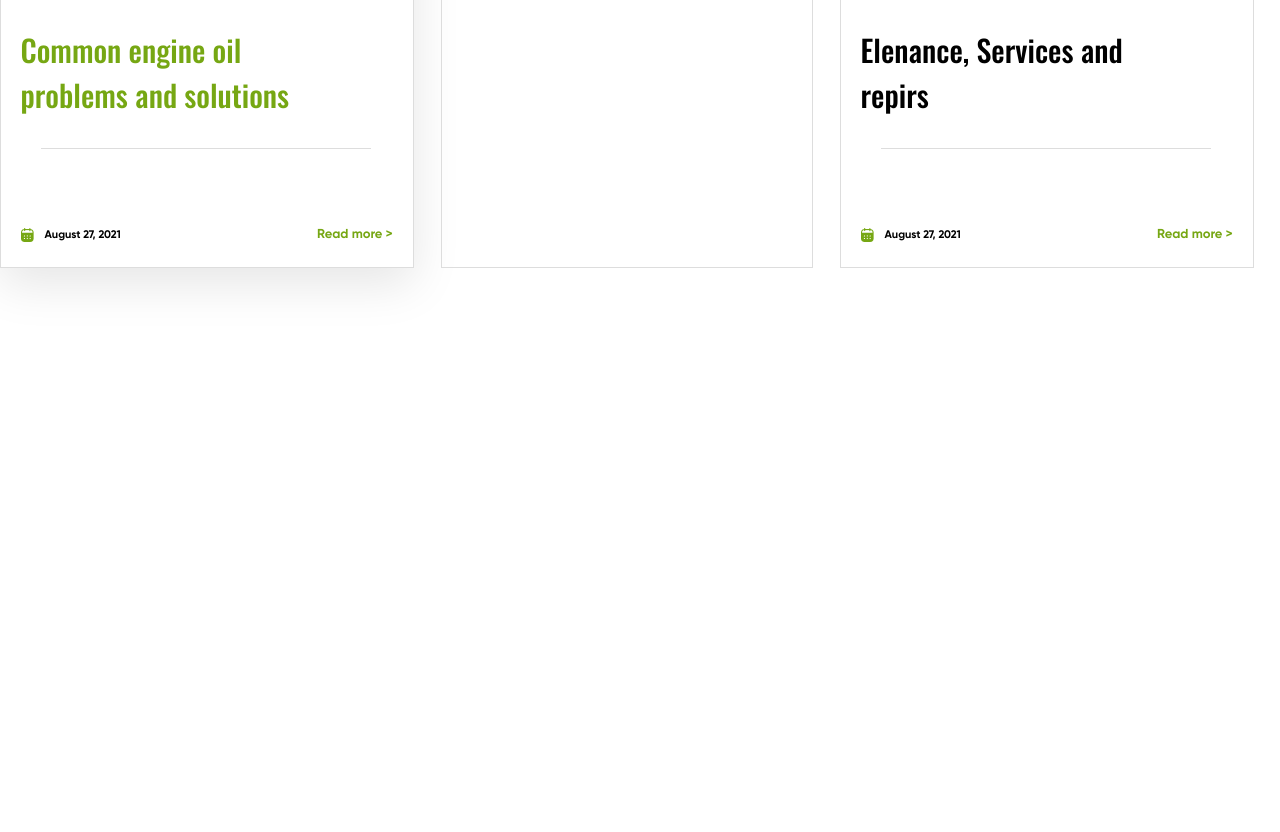
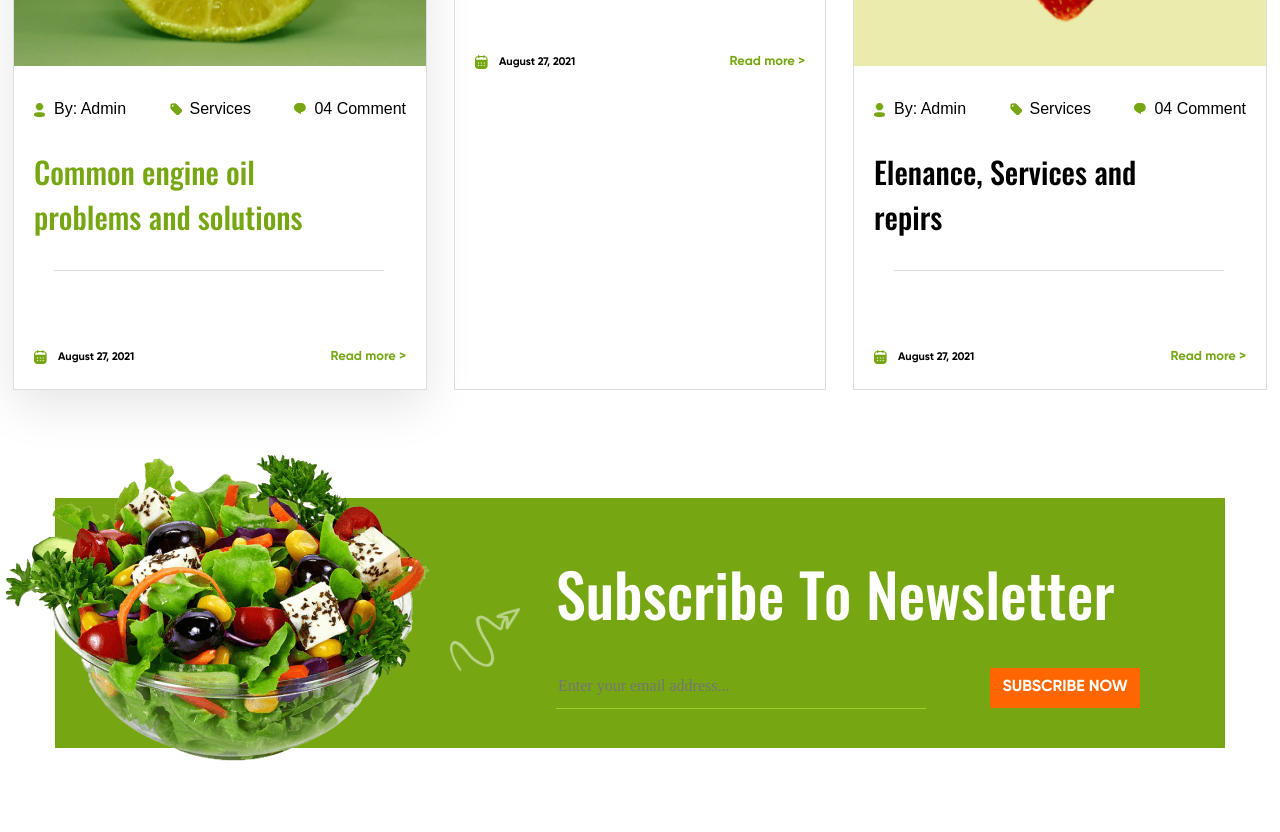
Before and after one commit to JumaboyevJasurbek/orgamic, a plain HTML site: page index.html in a window 1280 px wide. Shown: the part 6425-7257 px from the top of the page. Before the commit the page ends 7093 px from the top, so only its background shows below. Drawn offline with Linux system fonts and the light colour scheme; files whose address does not match are found by name; a web font is replaced by a local one.

Commit message:
subscribe

```diff
--- a/index.html
+++ b/index.html
@@ -523,6 +523,19 @@
                 </ul>
               </div>
           </div>
+        </div><!--end of lates-->
+        <div class="subscribe">
+        <div class="container">
+          <div class="subscribe__bg">
+            <img class="subscribe__img" src="./images/subscribe-salat.png" alt="salad">
+            <h2 class="subscribe__heading">Subscribe To Newsletter</h2>
+          <form class="subscribe__form" action="https://echo.htmlacademy.ru">
+            <input class="subscribe__address" type="address" name="addres" placeholder="Enter your email address...">
+            <button class="subscribe__button">Subscribe Now</button>
+            <span class="subscribe__form-span"></span>
+          </form>
+          </div>
         </div>
+      </div>
       </body>
       </html>
--- a/sass/blocks/_block.scss
+++ b/sass/blocks/_block.scss
@@ -8,3 +8,4 @@
 @import "_products";
 @import "_testimonials";
 @import "_lates";
+@import "_subscribe";
--- a/sass/blocks/_lates.scss
+++ b/sass/blocks/_lates.scss
@@ -1,12 +1,17 @@
 .lates {
-    padding-bottom: 400px;
+    padding-bottom: 108px;
+    margin: 0 auto;
+    display: flex;
     &__heading {
         text-transform: uppercase;
         display: flex;
         justify-content: center;
-    }
-
-    &__blog {
+        color: #191D28;
+        font-family: 'Oswald';
+        font-style: normal;
+        font-weight: 600;
+        font-size: 60px;
+        line-height: 150%;
     }
 
     &__list {
@@ -15,11 +20,16 @@
         list-style: none;
         display: flex;
         justify-content: center;
+
     }
 
     &__item {
         margin-right: 27px;
         border: 1px solid #DDDDDD;
+
+        &:last-child {
+            margin-right: 0;
+        }
 
         &-active {
             border: 1px solid #DDDDDD;
@@ -97,7 +107,7 @@
 
         &:hover {
             color: #76A713;
-            // transition: all 0.3s ease;
+            transition: all 0.3s ease;
         }
 
     }
--- /dev/null
+++ b/sass/blocks/_subscribe.scss
@@ -0,0 +1,76 @@
+.subscribe {
+    &__bg {
+        height: 250px;
+        background-color: #76A713;
+        background-image: url(./../../images/subscribe-arrow.png);
+        background-repeat: no-repeat;
+        background-size: 70px;
+        background-position: 395px 110px;
+    }
+
+    &__img {
+        margin-top: -120px;
+        margin-left: -60px;
+    }
+
+    &__heading {
+        display: inline-block;
+        position: absolute;
+        margin-top: 50px;
+        margin-left: 110px;
+        font-family: 'Oswald';
+        font-style: normal;
+        font-weight: 500;
+        font-size: 60px;
+        line-height: 89px;
+        color: #FFFFFF;
+    }
+
+    &__form {
+        display: inline-block;
+        position: absolute;
+        margin-top: 170px;
+        margin-left: 110px;
+    }
+
+    &__address {
+        font-family: 'Gilroy';
+        font-style: normal;
+        font-weight: 500;
+        font-size: 16px;
+        line-height: 19px;
+        background-color: rgba(0, 0, 0, 0);
+        color: rgba(255, 255, 255, 0.6);
+        border: none;
+        outline: none;
+    }
+
+    &__button {
+        text-transform: uppercase;
+        padding: 10px 12px 11px 12px;
+        font-family: 'Gilroy';
+        font-style: normal;
+        font-weight: bold;
+        font-size: 16px;
+        line-height: 19px;
+        color: #ffffff;
+        background: #FF6600;
+        border: none;
+        margin-left: 226px;
+        &:hover {
+            color: #FF6600;
+            background: #ffffff;
+            transition: all 0.3s ease;
+        }
+    }
+
+
+    &__form-span {
+        display: flex;
+        width: 370px;
+        height: 1px;
+        border-top: 1px solid #9AD523;
+    }
+
+
+}
```
Also changed, not shown: css/main.css, 1 other file.
